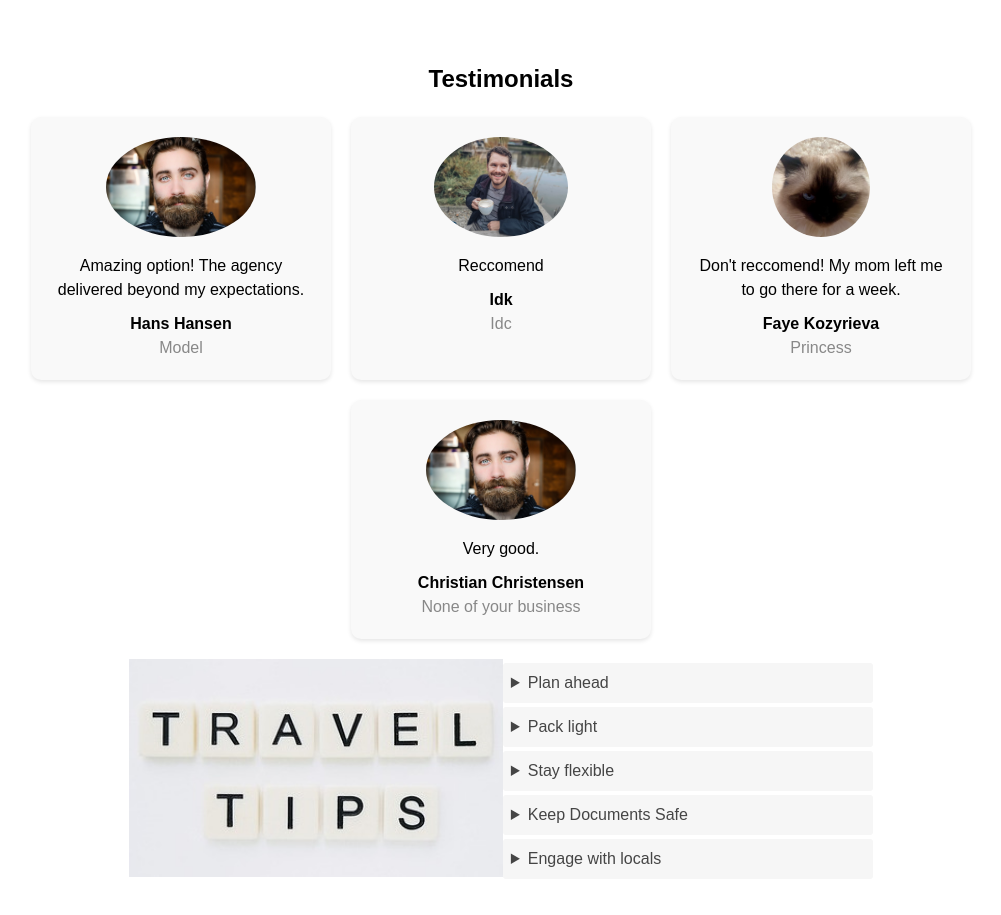
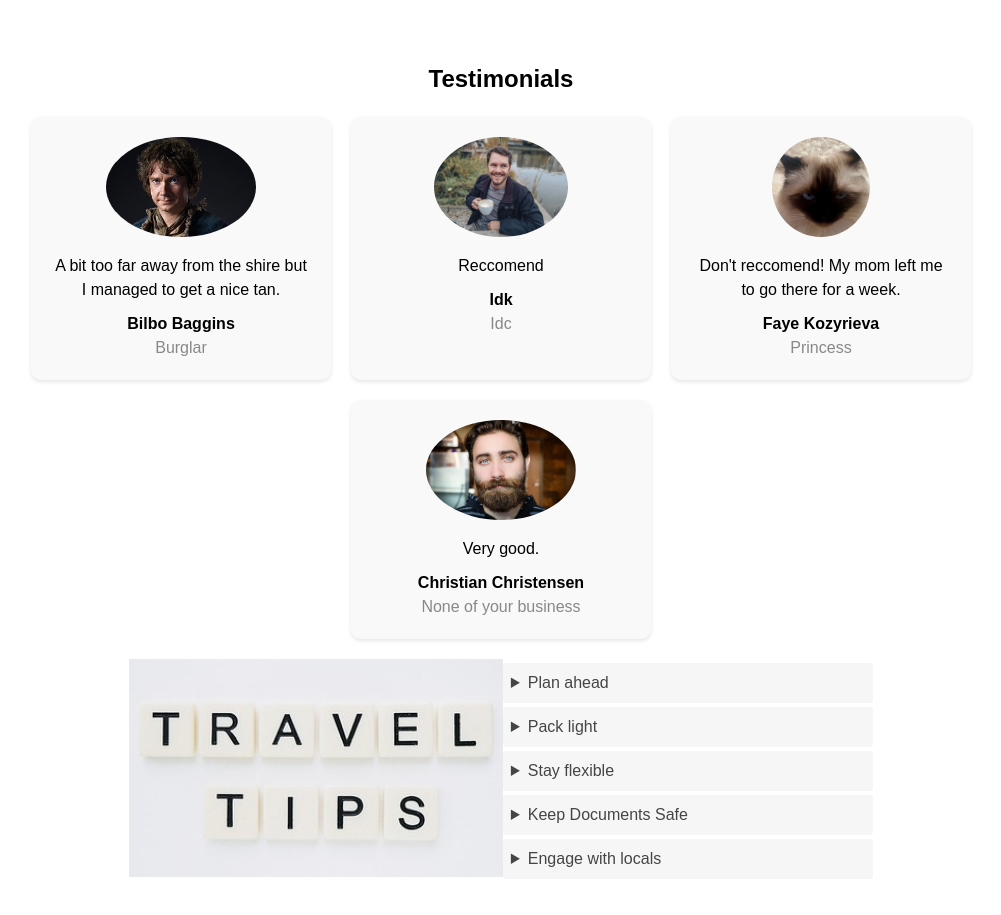
Before and after one commit to linakozyrieva/happytours4you, a plain HTML site: page index.html in a window 1280 px wide. Shown: the part 1600-2515 px from the top of the page, without its empty margins (139-1140 px from the left). Drawn offline with Linux system fonts and the light colour scheme.

Commit message:
version 2

```diff
--- a/index.html
+++ b/index.html
@@ -71,12 +71,12 @@
                 <div class="testimonial-container">
                     <!-- First Card -->
                      <div class="testimonial-card">
-                        <img src="Images/man-with-beard.jpg" alt="John Smith">
+                        <img src="images/IMG_1105.jpg" alt="John Smith">
                         <p class="testimonial-text">
-                            Amazing option! The agency delivered beyond my expectations.
+                            A bit too far away from the shire but I managed to get a nice tan.
                         </p>
-                        <p class="user-name">Hans Hansen</p>
-                        <p class="job-position">Model</p>
+                        <p class="user-name">Bilbo Baggins</p>
+                        <p class="job-position">Burglar</p>
                      </div>
                     <!-- Second Card -->
                     <div class="testimonial-card">
```
Also changed, not shown: images/IMG_1105.jpg (added).
